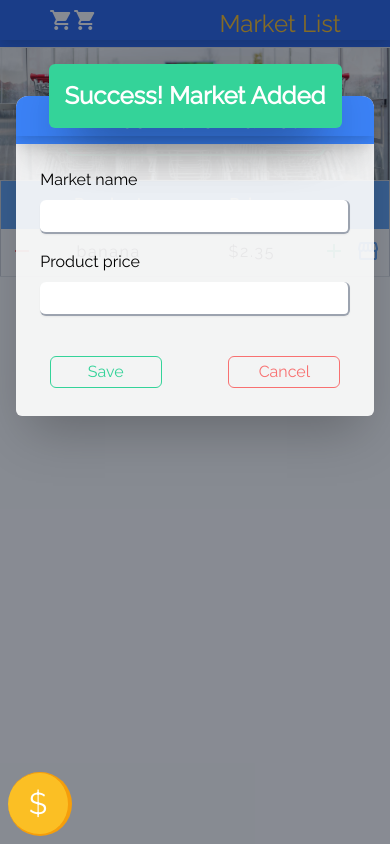
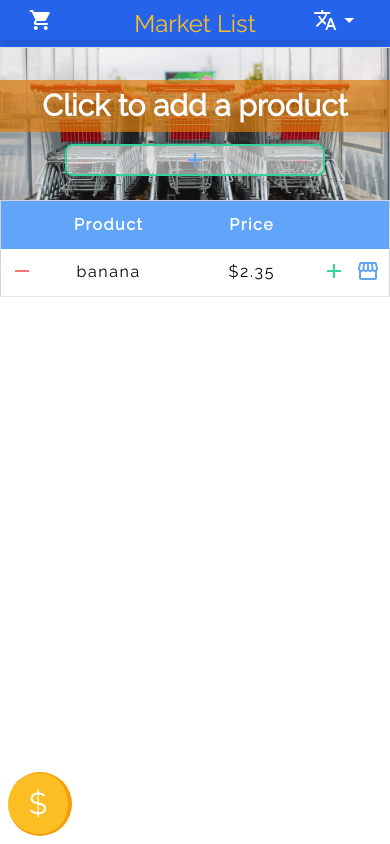
Before and after one commit to igormiliko/list-market, a Vue app: page / in a window 390 px wide. Built offline with nearby package versions, Linux system fonts and the light colour scheme.

Commit message:
fix the mess in the last merge and work in the responsivity

```diff
--- a/src/App.vue
+++ b/src/App.vue
@@ -1,7 +1,7 @@
 <template>
   <div @pointermove="axlesToDrag" class="w-screen h-screen">
     <Header class="absolute" />
-      <div @click="toShowLanguagesFalse()" class="overflow-hidden">
+      <div class="overflow-hidden">
         <router-view></router-view>
       </div>
     <CoinBtn @pointerdown="startDrag = true" @pointerup="startDrag = false" :style="[drag]" />
@@ -9,8 +9,6 @@
 </template>
 
 <script>
-import { mapState, mapMutations } from 'vuex'
-
 import Header from './components/layout/header.vue'
 //import RegisterPage from './pages/registerPage.vue'
 //import ForgotPassPage from './pages/forgotPassPage.vue'
@@ -40,7 +38,6 @@ export default {
     startDrag: false,
   }),
   methods: {
-    ...mapMutations(['toShowLanguagesFalse']),
     axlesToDrag(e){
       if(this.startDrag == true){
         console.log(e)
@@ -50,7 +47,6 @@ export default {
     }
   },
   computed: {
-    ...mapState(['toShowAddProductPage', 'showLogin']),
     drag(){
       if(this.startDrag == true){
         return {top: `${this.screenY - 25}px`, left: `${this.screenX - 25}px`}
--- a/src/components/banner/banner-add-product.vue
+++ b/src/components/banner/banner-add-product.vue
@@ -1,9 +1,9 @@
 <template>
     <div id="start" class="pt-8">
-        <p class="text-white text-2xl text-center mb-3 shadow-2xl">{{addProduct}}</p>
+        <div class="text-white text-3xl bg-yellow-600 bg-opacity-70 font-bold text-center mb-3 shadow-2xl p-2">{{addProduct}}</div>
         <router-link to="/add_product">
             <div class="flex justify-center">
-                    <button class="material-icons w-8/12 h-8 mb-6 border-2 border-green-400 rounded-lg text-center text-blue-400 hover:bg-green-400 hover:text-white hover:pointer">
+                    <button class="material-icons w-8/12 h-8 mb-6 border-2 border-green-400 rounded-lg text-center text-blue-400 bg-white bg-opacity-50 hover:bg-green-400 hover:text-white hover:pointer">
                             add
                     </button>
             </div>
--- a/src/components/card/addMarketCard.vue
+++ b/src/components/card/addMarketCard.vue
@@ -1,5 +1,5 @@
 <template>
-<div class="flex justify-center w-full h-screen">
+<div class="flex justify-center content-center flex-wrap w-full h-screen">
     <Card :header="priceInMarketTXT">
         <div class="w-full p-6 flex flex-col">
             <Input :label="marketNameTXT" />
@@ -15,7 +15,7 @@
 </div>
 </template>
 <script>
-import { mapState } from 'vuex'
+import { mapState, mapMutations } from 'vuex'
 
 import Snack from '../snack/snack.vue'
 import Input from '../forms/input.vue'
@@ -41,6 +41,7 @@ export default {
         successMarketSnackTxt: 'Success! Market Added',
     }),
     methods: {
+        ...mapMutations(['showAddMarket']),
         putLanguage(){
             this.TRANSLATE.translating.addMarketCard(this)
         }
--- a/src/components/card/card.vue
+++ b/src/components/card/card.vue
@@ -1,5 +1,5 @@
 <template>
-    <div class="w-11/12 lg:w-2/4 h-80 mt-24 sm:mt-4 md:mt-8 lg:mt-32 rounded-t-xl rounded-b-md shadow-2xl bg-white bg-opacity-90">
+    <div class="w-11/12 lg:w-2/4 h-80 rounded-t-xl rounded-b-md shadow-2xl bg-white bg-opacity-90">
         <div class="w-full h-12 text-2xl text-white text-center pt-2 rounded-t-xl bg-blue-500 shadow-xl">
             <div :class=[textColor] class="text-center shadow-lg">{{header}}</div>
         </div>
--- a/src/components/layout/header.vue
+++ b/src/components/layout/header.vue
@@ -2,7 +2,6 @@
   <header class="absolute w-full h-12 bg-blue-600 border-b text-white shadow-xl">
       <nav class="flex flex-row justify-around pt-2 shadow-lg">
         <div>
-          <div @click="debug" class="material-icons cursor-pointer">shopping_cart</div>
           <router-link to="login">
             <div class="material-icons cursor-pointer">shopping_cart</div>
           </router-link>
@@ -11,6 +10,12 @@
           </span>
         </div>
           <div class="text-2xl text-yellow-400">{{ titleApp }}</div>
+        <div>
+            <div @click="toShowLanguagesTrue()" class="material-icons cursor-pointer">translate</div>
+          <span @click="toShowLanguagesTrue()" class="material-icons text-white cursor-pointer" >
+            arrow_drop_down
+          </span>
+        </div>
       </nav>
         <div v-show="showLanguages">
           <div @click="toShowLanguagesFalse()"  class="absolute z-40 w-32 shadow-xl border-r-4 border-b-4 border-gray-100 text-center bg-gray-50 text-blue-400 rounded-md float-right right-0 md:right-28 lg:right-32 top-12">
@@ -33,16 +38,12 @@ export default {
     name: 'header',
     data(){
         return {
-            showLanguages: false,
-            titleApp: 'Market List',
+          titleApp: 'Market List',
         }
     },
 
     methods: {
-       ...mapMutations(['changeLang', 'toShowLanguagesTrue', 'toShowLanguagesFalse']),
-      debug() {
-        console.log(this.addMarket)
-      },
+      ...mapMutations(['changeLang', 'toShowLanguagesTrue', 'toShowLanguagesFalse']),
     },
 
     watch:{
--- a/src/components/snack/snack.vue
+++ b/src/components/snack/snack.vue
@@ -1,5 +1,5 @@
 <template>
-    <div :class="bgColor" class="absolute flex flex-wrap shadow-2xl text-center justify-center content-center top-16 lg:top-16 px-4 py-4 text-2xl font-semibold rounded-md text-white">
+    <div :class="bgColor" class="absolute flex flex-wrap shadow-2xl text-center justify-center content-center top-16 lg:top-24 px-4 py-4 text-xl md:text-2xl font-semibold rounded-md text-white">
         {{emoji}} {{text}} {{emoji}}
     </div>
 </template>
--- a/src/store/index.js
+++ b/src/store/index.js
@@ -10,7 +10,7 @@ const store = createStore({
     showRegister: false,
     showForgot: false,
     marketList: [{name: 'banana', price:'2.35'}],
-    addMarket: true,
+    addMarket: false,
   }),
   mutations: {
     changeLang (state, lang) {
--- a/src/views/add-page.vue
+++ b/src/views/add-page.vue
@@ -1,6 +1,6 @@
 <template>
-    <div id="card-page" class="flex justify-center w-full h-screen" key="card">
-        <Card class="sm:mt-16" :header="cardHeader">
+    <div  id="card-page" class="flex justify-center w-full h-screen" key="card">
+        <Card class="mt-24 sm:mt-16 lg:mt-60" :header="cardHeader">
             <AddProductForm />
         </Card>
         <Snack emoji="&#9888;" :text="typeAllDatasTxt" bgColor="bg-red-400" />
@@ -8,7 +8,7 @@
     </div>
 </template>
 <script>
-import {  mapState } from 'vuex'
+import { mapState } from 'vuex'
 
 import Snack from '../components/snack/snack.vue'
 import Card from '../components/card/card.vue'
--- a/src/views/logIn.vue
+++ b/src/views/logIn.vue
@@ -2,7 +2,7 @@
     <div id="login-page" class="flex flex-wrap w-screen justify-center
                                 content-center lg:content-start
                                 py-24 lg:py-0
-                                h-screen md:h-auto lg:h-screen">
+                                h-screen sm:h-auto lg:h-screen">
         <CardLogin :header="welcomeTXT" textColor="text-yellow-400" >
             <div class="w-full p-6 flex flex-col">
                 <Input :label="userNameTXT" />
--- a/src/views/main-page.vue
+++ b/src/views/main-page.vue
@@ -6,11 +6,11 @@
         </div>
 
         <div v-show="addMarket"
-             class="absolute flex flex-wrap justify-center top-0 h-screen w-full bg-gray-900 bg-opacity-50">
+             class="absolute top-0 h-screen w-full bg-gray-900 bg-opacity-50">
             <CardAddProduct />
         </div>
         <div v-show="showItemInMarket"
-             class="absolute flex flex-wrap justify-center top-0 h-screen w-full bg-gray-900 bg-opacity-50">
+             class="absolute top-0 h-screen w-full bg-gray-900 bg-opacity-50">
             <ShowItemInMarket />
         </div>
     </div>
```
